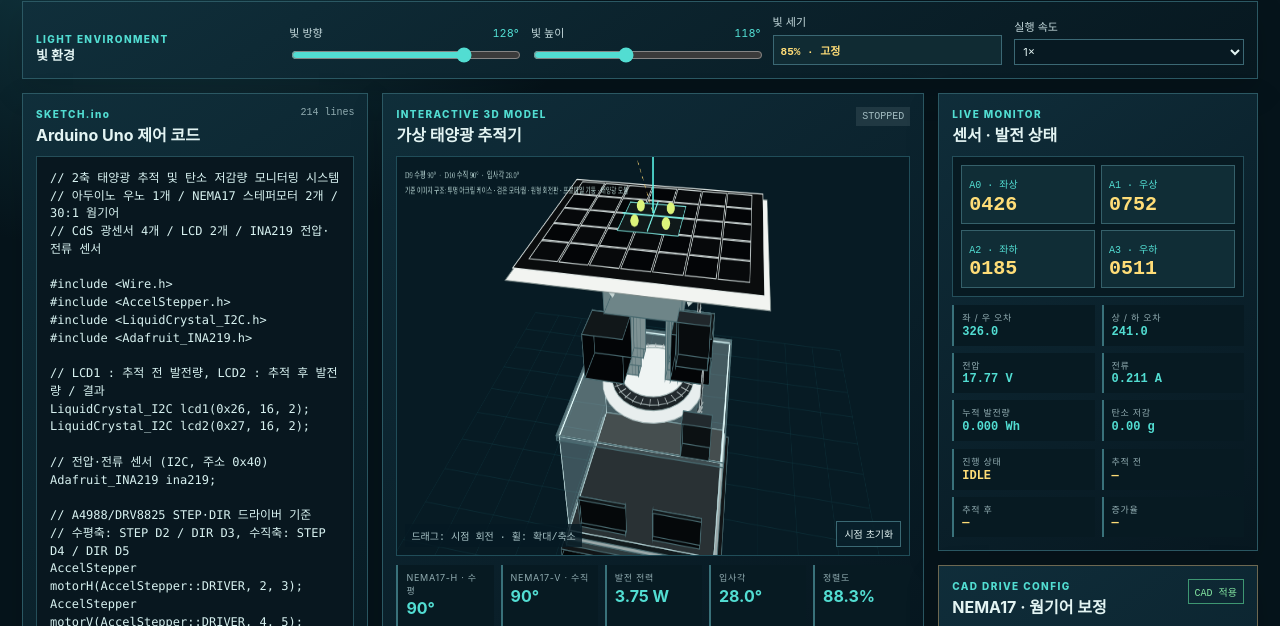
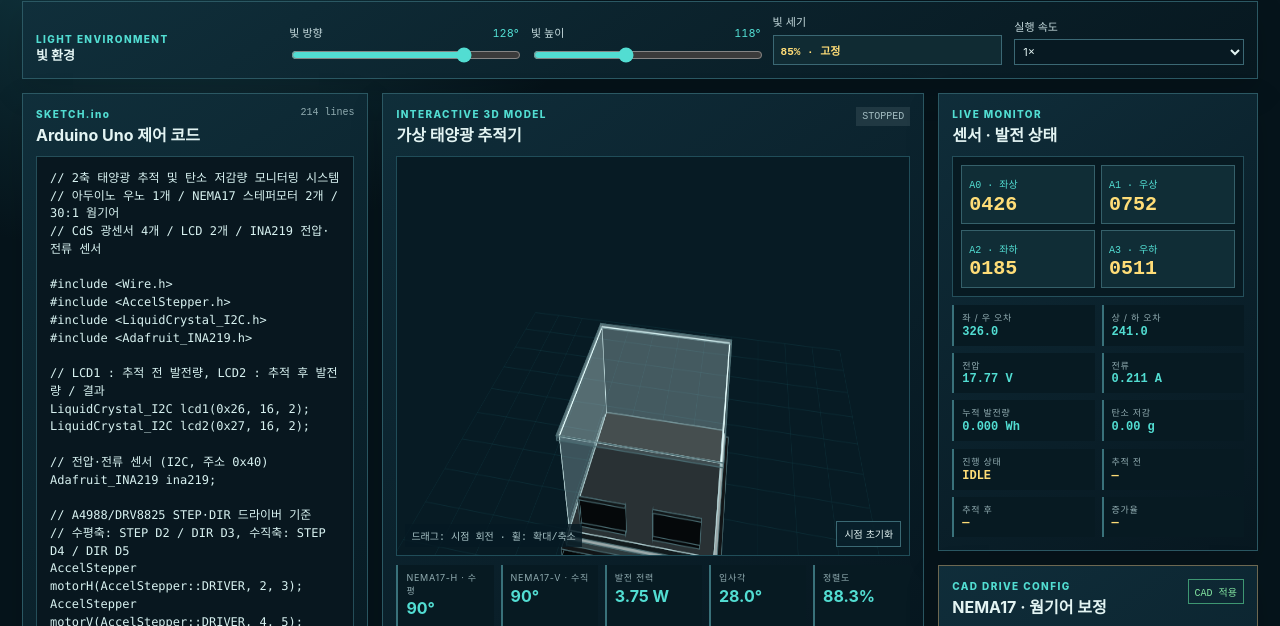
Before and after one commit to honeybeom/Solar-Tracking-System, a plain HTML site: page index.html in a window 1280 px wide. Shown: the part 106-732 px from the top of the page. Drawn offline with Linux system fonts and the light colour scheme; no server answers.

Commit message:
Keep only lower enclosure in 3D model

```diff
--- a/app.js
+++ b/app.js
@@ -523,6 +523,11 @@ function drawRig(){
   line(cube[4],cube[5],'#e6ffff',2);line(cube[5],cube[6],'#e6ffff',2);line(cube[6],cube[7],'#e6ffff',2);line(cube[7],cube[4],'#e6ffff',2);
   box([0,108,0],[216,5,216],'rgba(225,250,250,.28)','rgba(155,200,204,.18)');
   box([-52,25,-108],[66,34,5],'#111719','#05080a');box([52,25,-108],[66,34,5],'#111719','#05080a');
+  // The user approved the lower acrylic enclosure, but requested that the
+  // unfinished upper assembly be removed completely before it is rebuilt.
+  // Stop here intentionally: no panel, posts, motors, gears, sensors, light,
+  // or temporary upper-frame geometry is rendered above the enclosure.
+  return;
   if(!drawSuppliedMesh('bearingLower',[0,112,0],155,point=>point,'#7e9193','#d9eeee'))disk([0,113,0],72,'#e8eeee','#a6b8b9');
   if(!drawSuppliedMesh('bearingUpper',[0,112,0],155,az,'#b7c9c9','#ecffff'))disk([0,117,0],58,'#1a2225','#9ab0b0');
   // All moving parts above the transparent cover use D9 azimuth.
--- a/index.html
+++ b/index.html
@@ -7,7 +7,7 @@
   <title>Uno Solar Lab | 2축 태양광 추적기</title>
   <link rel="stylesheet" href="styles.css">
   <!-- Versioned source prevents a visitor's browser from retaining an old 3D renderer. -->
-  <script src="app.js?v=top-view-reference-12612b9" defer></script>
+  <script src="app.js?v=lower-box-only-v1" defer></script>
 </head>
 <body>
   <main class="app-shell">
```
